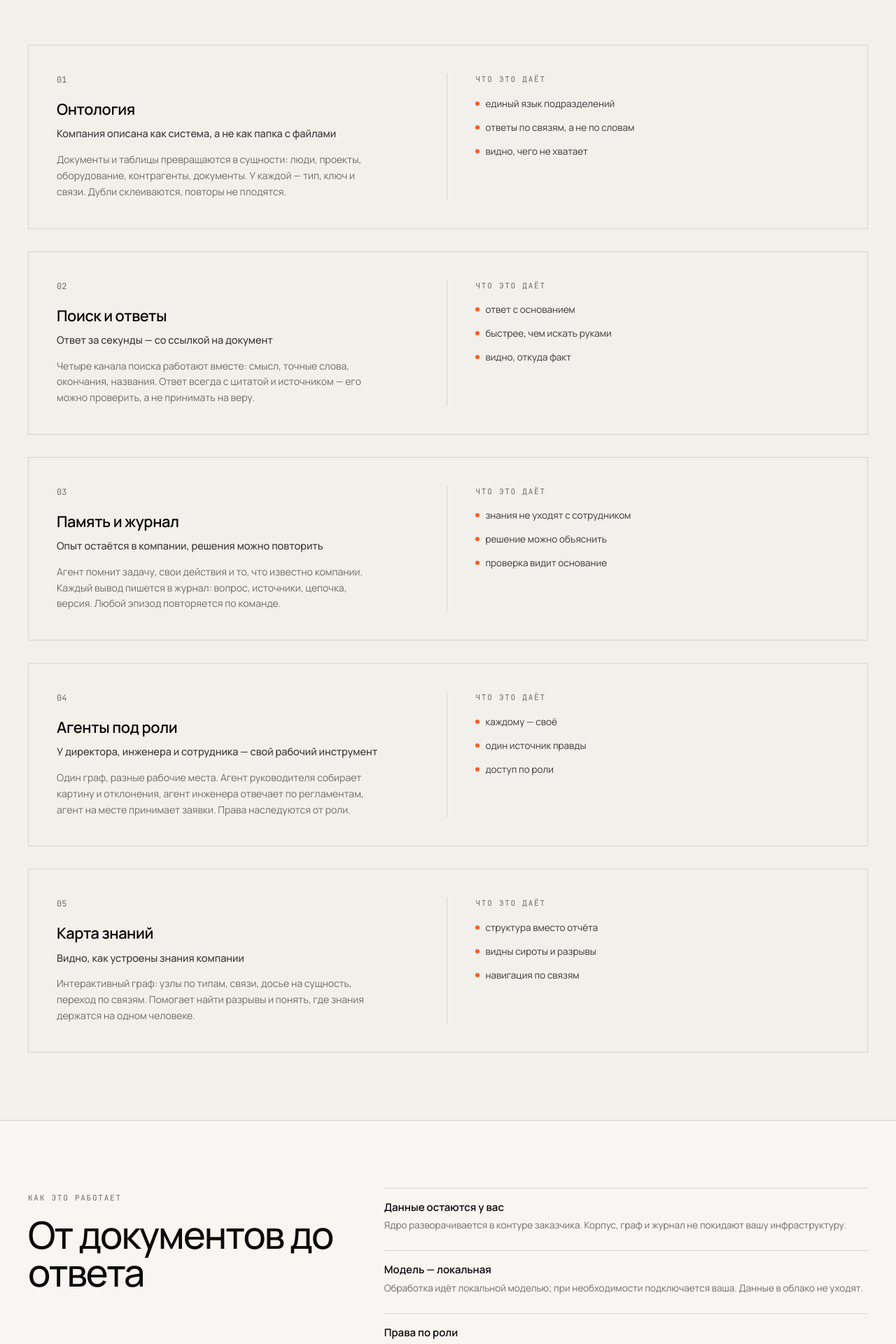
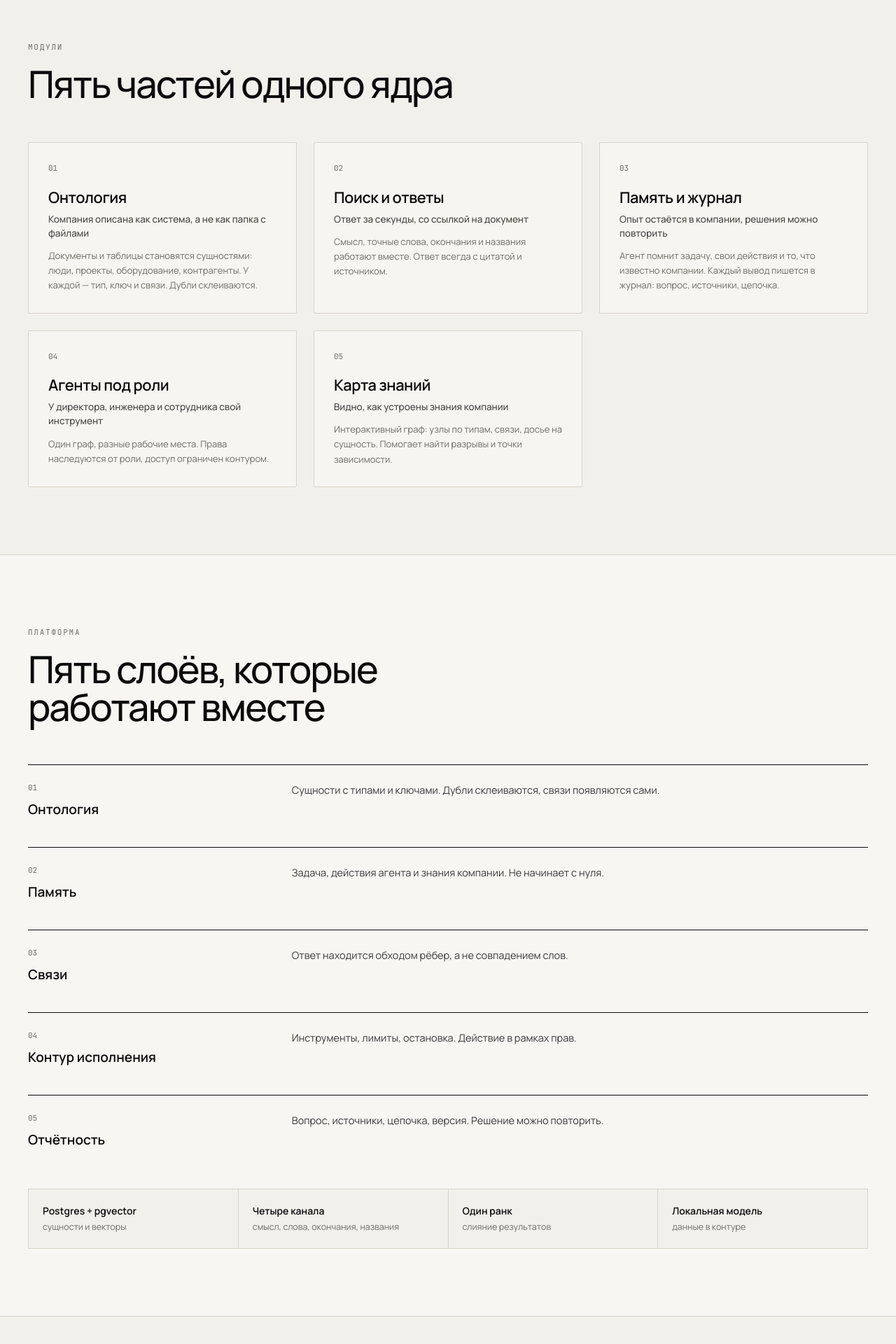
Before and after one commit to eshigarov/cortex, a Next.js app: page /cortex/core in a window 1280 px wide. Shown: the part 840-2760 px from the top of the page at 70% size. Built offline with nearby package versions, Linux system fonts and the light colour scheme.

Commit message:
v2.0: /core переписан (пять слоёв, онтология, границы), ссылки CTA на /about; редактор Puck вынесен в ветку wip/editor и убран из сборки

```diff
--- a/app/core/page.tsx
+++ b/app/core/page.tsx
@@ -5,100 +5,166 @@ const modules = [
     n: "01",
     name: "Онтология",
     value: "Компания описана как система, а не как папка с файлами",
-    text: "Документы и таблицы превращаются в сущности: люди, проекты, оборудование, контрагенты, документы. У каждой — тип, ключ и связи. Дубли склеиваются, повторы не плодятся.",
-    gives: ["единый язык подразделений", "ответы по связям, а не по словам", "видно, чего не хватает"],
+    text: "Документы и таблицы становятся сущностями: люди, проекты, оборудование, контрагенты. У каждой — тип, ключ и связи. Дубли склеиваются.",
   },
   {
     n: "02",
     name: "Поиск и ответы",
-    value: "Ответ за секунды — со ссылкой на документ",
-    text: "Четыре канала поиска работают вместе: смысл, точные слова, окончания, названия. Ответ всегда с цитатой и источником — его можно проверить, а не принимать на веру.",
-    gives: ["ответ с основанием", "быстрее, чем искать руками", "видно, откуда факт"],
+    value: "Ответ за секунды, со ссылкой на документ",
+    text: "Смысл, точные слова, окончания и названия работают вместе. Ответ всегда с цитатой и источником.",
   },
   {
     n: "03",
     name: "Память и журнал",
     value: "Опыт остаётся в компании, решения можно повторить",
-    text: "Агент помнит задачу, свои действия и то, что известно компании. Каждый вывод пишется в журнал: вопрос, источники, цепочка, версия. Любой эпизод повторяется по команде.",
-    gives: ["знания не уходят с сотрудником", "решение можно объяснить", "проверка видит основание"],
+    text: "Агент помнит задачу, свои действия и то, что известно компании. Каждый вывод пишется в журнал: вопрос, источники, цепочка.",
   },
   {
     n: "04",
     name: "Агенты под роли",
-    value: "У директора, инженера и сотрудника — свой рабочий инструмент",
-    text: "Один граф, разные рабочие места. Агент руководителя собирает картину и отклонения, агент инженера отвечает по регламентам, агент на месте принимает заявки. Права наследуются от роли.",
-    gives: ["каждому — своё", "один источник правды", "доступ по роли"],
+    value: "У директора, инженера и сотрудника свой инструмент",
+    text: "Один граф, разные рабочие места. Права наследуются от роли, доступ ограничен контуром.",
   },
   {
     n: "05",
     name: "Карта знаний",
     value: "Видно, как устроены знания компании",
-    text: "Интерактивный граф: узлы по типам, связи, досье на сущность, переход по связям. Помогает найти разрывы и понять, где знания держатся на одном человеке.",
-    gives: ["структура вместо отчёта", "видны сироты и разрывы", "навигация по связям"],
+    text: "Интерактивный граф: узлы по типам, связи, досье на сущность. Помогает найти разрывы и точки зависимости.",
   },
+];
+
+const layers = [
+  { n: "01", title: "Онтология", text: "Сущности с типами и ключами. Дубли склеиваются, связи появляются сами." },
+  { n: "02", title: "Память", text: "Задача, действия агента и знания компании. Не начинает с нуля." },
+  { n: "03", title: "Связи", text: "Ответ находится обходом рёбер, а не совпадением слов." },
+  { n: "04", title: "Контур исполнения", text: "Инструменты, лимиты, остановка. Действие в рамках прав." },
+  { n: "05", title: "Отчётность", text: "Вопрос, источники, цепочка, версия. Решение можно повторить." },
+];
+
+const entities = [
+  { type: "Передел", key: "stage_id", ex: "БВР, ЭКС, АС, обогащение" },
+  { type: "Материал", key: "material_id", ex: "кварцит, скала, вскрыша, концентрат" },
+  { type: "Оборудование", key: "asset_id", ex: "экскаватор, самосвал, мельница" },
+  { type: "Проект", key: "project_id", ex: "сменное планирование" },
+  { type: "Человек", key: "person_id", ex: "РП, диспетчер, инженер" },
+  { type: "Организация", key: "org_id", ex: "заказчик, подрядчик, холдинг" },
+  { type: "Документ", key: "doc_id", ex: "ТЗ, регламент, письмо" },
+  { type: "Событие", key: "event_id", ex: "встреча, изменение плана" },
 ];
 
 export default function CorePage() {
   return (
     <>
       <section className="border-b border-[var(--color-line)]">
-        <div className="wrap pb-24 pt-24 md:pb-36 md:pt-36">
+        <div className="wrap pb-24 pt-24 md:pb-32 md:pt-32">
           <span className="eyebrow">cortex core</span>
           <h1 className="display mt-5 max-w-[18ch]">Мозг компании в одном продукте</h1>
-          <p className="mt-8 max-w-[58ch] text-[16px] leading-relaxed text-[var(--color-ink)]/70">
+          <p className="mt-8 max-w-[56ch] text-[16px] leading-relaxed text-[var(--color-ink)]/70">
             Cortex Core связывает знания компании, сохраняет опыт и объясняет решения.
-            Пять модулей работают на одной модели данных. Что нужно именно вам, определяем на проекте.
+            Пять модулей работают на одной модели данных.
           </p>
           <div className="mt-10 flex flex-wrap gap-3">
-            <Link href="/contact" className="btn btn-primary">Запросить пилот <span aria-hidden>→</span></Link>
-            <Link href="/platform" className="btn btn-ghost">Как устроено</Link>
+            <Link href="/about" className="btn btn-primary">Запросить пилот <span aria-hidden>→</span></Link>
+            <a href="#platform" className="btn btn-ghost">Как устроено</a>
+          </div>
+          <div className="mt-8 flex flex-wrap gap-5 font-mono text-[10px] uppercase tracking-[0.12em] text-[var(--color-mute)]">
+            <a href="#modules" className="hover:text-[var(--color-ink)]">модули</a>
+            <a href="#platform" className="hover:text-[var(--color-ink)]">платформа</a>
+            <a href="#ontology" className="hover:text-[var(--color-ink)]">онтология</a>
           </div>
         </div>
       </section>
 
-      <section className="wrap py-24">
-        <div className="space-y-8">
+      <section id="modules" className="wrap py-24">
+        <span className="eyebrow">модули</span>
+        <h2 className="h2 mt-4 max-w-[22ch]">Пять частей одного ядра</h2>
+        <div className="mt-14 grid gap-6 md:grid-cols-2 lg:grid-cols-3">
           {modules.map((m) => (
-            <article key={m.n} className="grid gap-10 border border-[var(--color-line)] p-8 md:p-10 lg:grid-cols-[0.48fr_0.52fr]">
-              <div>
-                <div className="font-mono text-[12px] text-[var(--color-mute)]">{m.n}</div>
-                <h2 className="h3 mt-5 text-[27px]">{m.name}</h2>
-                <p className="mt-3 text-[14.5px] font-medium leading-snug text-[var(--color-ink)]/80">{m.value}</p>
-                <p className="mt-4 max-w-[54ch] text-[14px] leading-relaxed text-[var(--color-mute)]">{m.text}</p>
+            <article key={m.n} className="card p-7">
+              <div className="flex items-center justify-between">
+                <span className="font-mono text-[11px] text-[var(--color-mute)]">{m.n}</span>
               </div>
-              <div className="border-t border-[var(--color-line)] pt-6 lg:border-l lg:border-t-0 lg:pl-10 lg:pt-0">
-                <div className="eyebrow mb-4">что это даёт</div>
-                <ul className="space-y-3">
-                  {m.gives.map((g) => (
-                    <li key={g} className="flex items-start gap-2 text-[13.5px] leading-relaxed text-[var(--color-ink)]/80">
-                      <span className="mt-[7px] h-1.5 w-1.5 shrink-0 rounded-full bg-[var(--color-acid)]" />
-                      {g}
-                    </li>
-                  ))}
-                </ul>
-              </div>
+              <h3 className="h3 mt-5 text-[21px]">{m.name}</h3>
+              <p className="mt-2 text-[13.5px] font-medium text-[var(--color-ink)]/75">{m.value}</p>
+              <p className="mt-3 text-[13px] leading-relaxed text-[var(--color-mute)]">{m.text}</p>
             </article>
           ))}
         </div>
       </section>
 
+      <section id="platform" className="border-y border-[var(--color-line)] bg-white/40">
+        <div className="wrap py-24">
+          <span className="eyebrow">платформа</span>
+          <h2 className="h2 mt-4 max-w-[22ch]">Пять слоёв, которые работают вместе</h2>
+          <div className="mt-14 space-y-10">
+            {layers.map((l) => (
+              <div key={l.n} className="grid gap-6 border-t border-[var(--color-ink)] pt-6 md:grid-cols-[0.3fr_0.7fr]">
+                <div>
+                  <div className="font-mono text-[11px] text-[var(--color-mute)]">{l.n}</div>
+                  <h3 className="mt-2 text-[19px] font-semibold">{l.title}</h3>
+                </div>
+                <p className="max-w-[62ch] text-[14.5px] leading-relaxed text-[var(--color-ink)]/80">{l.text}</p>
+              </div>
+            ))}
+          </div>
+          <div className="mt-14 grid gap-px overflow-hidden border border-[var(--color-line)] bg-[var(--color-line)] sm:grid-cols-2 lg:grid-cols-4">
+            {[
+              ["Postgres + pgvector", "сущности и векторы"],
+              ["Четыре канала", "смысл, слова, окончания, названия"],
+              ["Один ранк", "слияние результатов"],
+              ["Локальная модель", "данные в контуре"],
+            ].map(([t, d]) => (
+              <div key={t} className="bg-[var(--color-paper)] p-5">
+                <div className="text-[14px] font-semibold">{t}</div>
+                <div className="mt-1 text-[12.5px] text-[var(--color-mute)]">{d}</div>
+              </div>
+            ))}
+          </div>
+        </div>
+      </section>
+
+      <section id="ontology" className="wrap py-24">
+        <span className="eyebrow">онтология</span>
+        <h2 className="h2 mt-4 max-w-[22ch]">Как компания описывает себя</h2>
+        <p className="mt-6 max-w-[56ch] text-[15px] leading-relaxed text-[var(--color-ink)]/70">
+          Онтология — это система организации знаний. Рабочая модель: какие сущности есть в компании,
+          по какому ключу они склеиваются и как связаны между собой.
+        </p>
+
+        <div className="mt-12 grid gap-px overflow-hidden border border-[var(--color-line)] bg-[var(--color-line)] sm:grid-cols-2 lg:grid-cols-4">
+          {entities.map((e) => (
+            <article key={e.type} className="bg-[var(--color-paper)] p-5">
+              <h3 className="text-[16px] font-semibold">{e.type}</h3>
+              <div className="mt-1 font-mono text-[10.5px] text-[var(--color-acid)]">{e.key}</div>
+              <p className="mt-2 text-[12px] leading-relaxed text-[var(--color-mute)]">{e.ex}</p>
+            </article>
+          ))}
+        </div>
+
+        <div className="mt-10 grid gap-6 md:grid-cols-[0.4fr_0.6fr]">
+          <div className="eyebrow">как собирается</div>
+          <p className="text-[14px] leading-relaxed text-[var(--color-ink)]/80">
+            Данные → сущности → ключи → связи. Спорные типы подтверждает человек, ошибки видны
+            как сироты и разрывы.
+          </p>
+        </div>
+      </section>
+
       <section className="border-y border-[var(--color-line)] bg-white/40">
         <div className="wrap py-24">
-          <div className="grid gap-12 md:grid-cols-[0.4fr_0.6fr]">
-            <div>
-              <span className="eyebrow">как это работает</span>
-              <h2 className="h2 mt-4">От документов до ответа</h2>
-            </div>
-            <div className="space-y-6">
+          <div className="border border-[var(--color-line)] p-7 md:p-9">
+            <div className="eyebrow">границы</div>
+            <h2 className="h3 mt-4">Чего Cortex Core не делает</h2>
+            <div className="mt-6 grid gap-5 sm:grid-cols-2">
               {[
-                ["Данные остаются у вас", "Ядро разворачивается в контуре заказчика. Корпус, граф и журнал не покидают вашу инфраструктуру."],
-                ["Модель — локальная", "Обработка идёт локальной моделью; при необходимости подключается ваша. Данные в облако не уходят."],
-                ["Права по роли", "Каждый агент действует в пределах прав своего владельца и своего контура."],
-                ["Результат проверяем", "Ответ, источники и цепочка сохраняются. Тот же вопрос даёт тот же ответ и те же ссылки."],
+                ["Не заменяет ERP и ECM", "Не пишет в ваши системы без интеграции и регламента."],
+                ["Не даёт юридической силы", "Ответ — основание для решения, а не сам документ."],
+                ["Не работает без доступа", "Если данных нет, ядро скажет, чего не хватает."],
+                ["Нет аттестации и сертификатов", "Журнал помогает пройти проверку, но не заменяет её."],
               ].map(([t, d]) => (
                 <div key={t} className="border-t border-[var(--color-line)] pt-4">
                   <div className="text-[15px] font-semibold">{t}</div>
-                  <div className="mt-1 text-[13.5px] leading-relaxed text-[var(--color-mute)]">{d}</div>
+                  <div className="mt-1.5 text-[13px] leading-relaxed text-[var(--color-mute)]">{d}</div>
                 </div>
               ))}
             </div>
@@ -107,15 +173,12 @@ export default function CorePage() {
       </section>
 
       <section className="wrap py-24">
-        <div className="border border-[var(--color-line)] p-7 md:p-9">
-          <div className="eyebrow">с чего начать</div>
-          <h2 className="h3 mt-4">Пилот на ваших данных</h2>
-          <p className="mt-3 max-w-[60ch] text-[14px] leading-relaxed text-[var(--color-mute)]">
-            Две недели. Загружаем корпус, собираем граф, отвечаем на десять ваших вопросов.
-            В конце: замеры и журнал, что сработало и что нет. Пилот платный, фиксированная сумма.
-            Первым 2–3 компаниям бесплатно в обмен на право описать сценарий.
-          </p>
-          <Link href="/contact" className="btn btn-primary mt-6">Запросить пилот →</Link>
+        <div className="flex flex-wrap items-center justify-between gap-6 border border-[var(--color-ink)] p-8">
+          <div>
+            <h2 className="h3">Показать на вашем корпусе</h2>
+            <p className="mt-2 text-[14px] text-[var(--color-mute)]">Две недели, десять вопросов, журнал решений.</p>
+          </div>
+          <Link href="/about" className="btn btn-primary">Запросить пилот →</Link>
         </div>
       </section>
     </>
```
